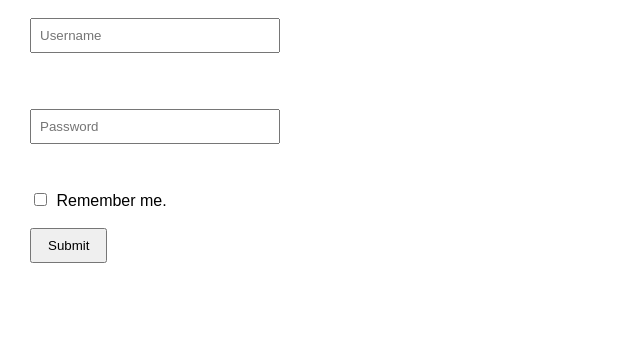
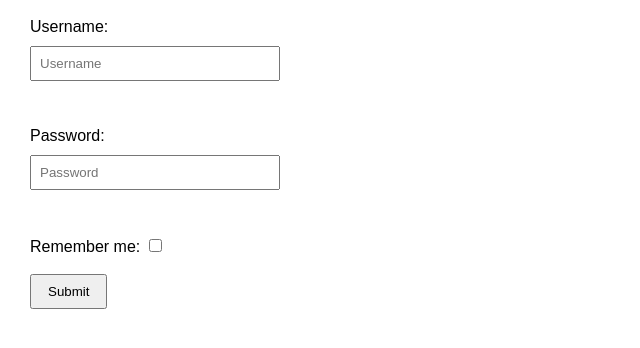
Before and after one commit to acciojob/remember-me-login-form-arramrishika2007, a website: page main.html in a window 1280 px wide. Shown: the part 70-418 px from the top of the page, without its empty margins (0-640 px from the left). Drawn offline with Linux system fonts and the light colour scheme.

Commit message:
created a submission

```diff
--- a/main.html
+++ b/main.html
@@ -9,12 +9,14 @@
     <h1>Login Form</h1>
 
     <form id="login-form">
+        <label for="username">Username:</label>
         <input type="text" id="username" placeholder="Username">
         <br><br>
+        <label for="password">Password:</label>
         <input type="password" id="password" placeholder="Password">
         <br><br>
+        <label for="checkbox">Remember me:</label>
         <input type="checkbox" id="checkbox">
-        <label for="checkbox">Remember me.</label>
         <br><br>
         <input type="submit" id="submit" value="Submit">
     </form>
```
